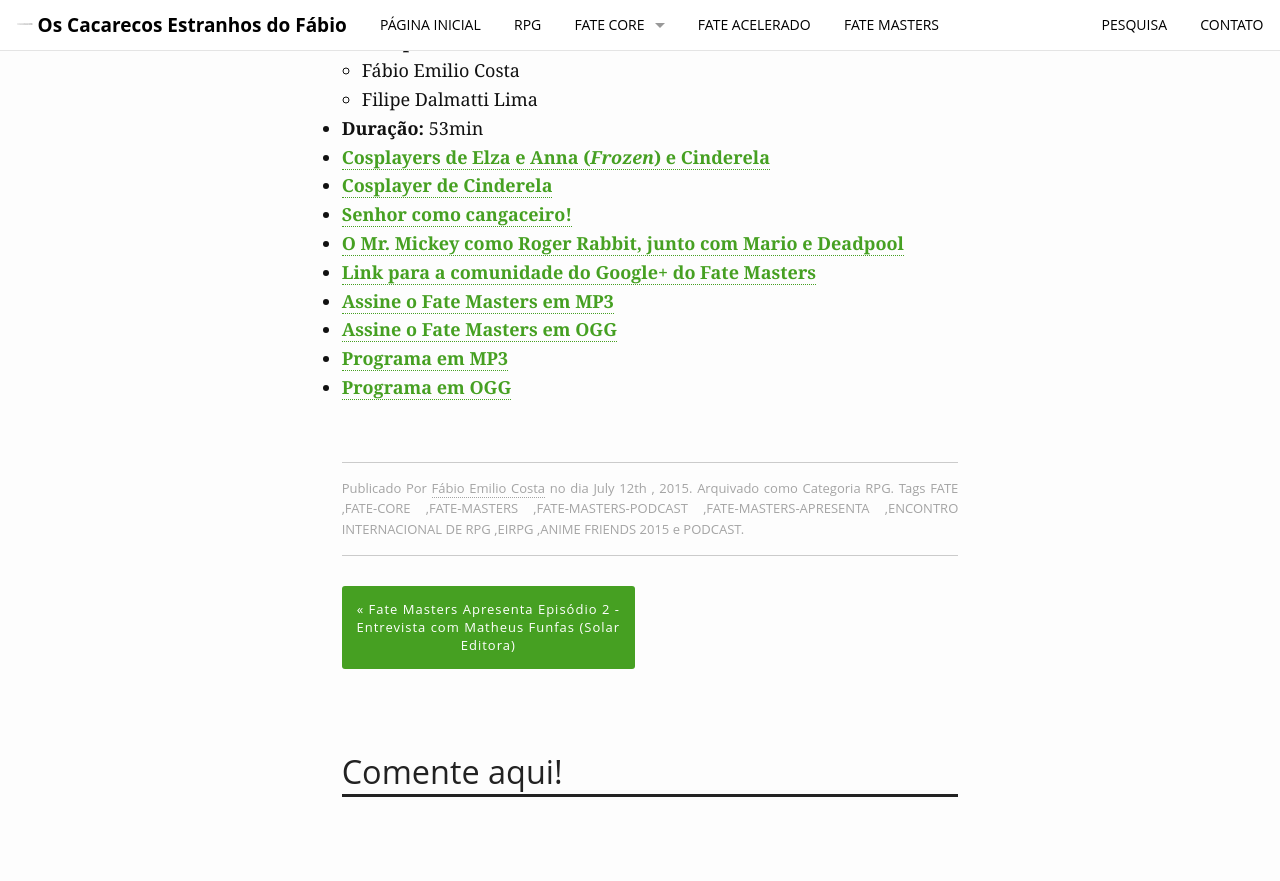
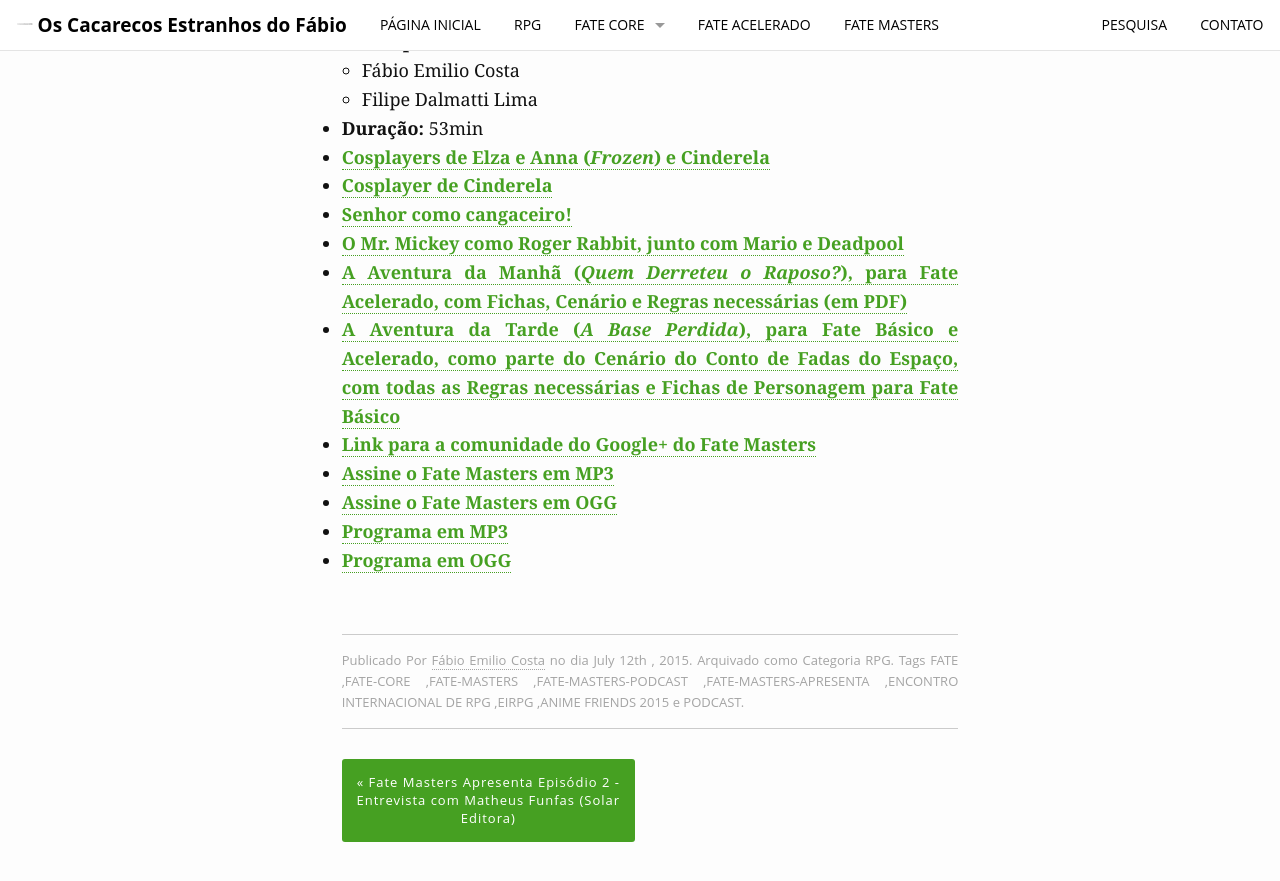
Before and after one commit to fabiocosta0305/fabiocosta0305.github.io-old, a Jekyll site: the page built from _posts/Fate-Masters/2015-07-12-FateMastersApresenta3.md, in a window 1280 px wide and 900 px high, scrolled down 412 px. Shown: the top 881 px of the window. Built offline with Jekyll 4.4.1, drawn with Linux system fonts in a browser that asks for light colours; comment, search, counter and statistics services are not loaded.

Commit message:
Adicionado o link para as aventuras do EIRPG 2015 no Fate Masters Apresenta #3

```diff
--- a/_posts/Fate-Masters/2015-07-12-FateMastersApresenta3.md
+++ b/_posts/Fate-Masters/2015-07-12-FateMastersApresenta3.md
@@ -29,6 +29,10 @@ related_links:
    link: https://fbcdn-sphotos-d-a.akamaihd.net/hphotos-ak-xpt1/v/t1.0-9/11223302_10152983523707543_7459976140123187533_n.jpg?oh=427a7aeb0538c261724c68b3d9545501&oe=5621BE84&__gda__=1445356173_a10420f5947b384406a2571f260bcc81
  - text: O Mr. Mickey como Roger Rabbit, junto com Mario e Deadpool
    link: https://scontent-gru1-1.xx.fbcdn.net/hphotos-xtf1/v/t1.0-9/11251724_10152983523197543_8312035573441559799_n.jpg?oh=c6f07b903564a2a36f653808db45a151&oe=56593D16
+ - text: A Aventura da Manhã (*Quem Derreteu o Raposo?*), para Fate Acelerado, com Fichas, Cenário e Regras necessárias (em PDF)
+   link: https://drive.google.com/file/d/0B5ecFMxgUsUQQ1AwaGlBVFZVQXM/edit?usp=docslist_api
+ - text: A Aventura da Tarde (*A Base Perdida*), para Fate Básico e Acelerado, como parte do Cenário do Conto de Fadas do Espaço, com todas as Regras necessárias e Fichas de Personagem para Fate Básico
+   link: https://drive.google.com/file/d/0B5ecFMxgUsUQeWtmZm9Ma3dzRFk/edit?usp=docslist_api
 audios:
  - format: MP3
    link:  https://archive.org/download/FateMastersApresenta3/FateMastersApresenta3.mp3
```
